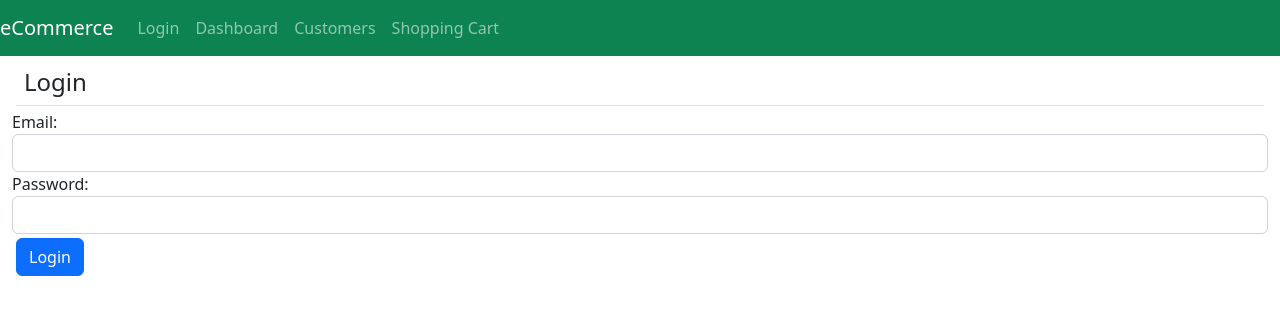
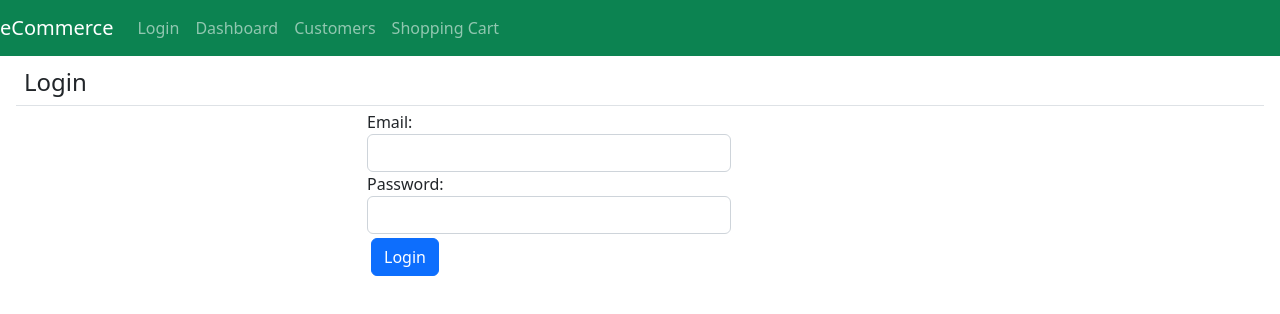
Before and after one commit to apisceva/eCommerce, a React (Create React App) app: page / in a window 1280 px wide. Shown: the top 314 px of the page. Built offline with nearby package versions, Linux system fonts and the light colour scheme.

Commit message:
final version

```diff
--- a/src/Login.jsx
+++ b/src/Login.jsx
@@ -8,10 +8,12 @@ export default class Login extends Component {
   render() {
     return (
       <div>
-        <h4 className="m-1 p-2 border-bottom">Login</h4>
-
+        <h4 className="m-1 p-2 border-bottom ">Login</h4>
+        <div class="container h-100">
+          <div class="row h-100 justify-content-center align-items-center">
+            <div class="col-10 col-md-8 col-lg-6">
               {/*Email starts*/}
-        <div className="form-group form-row">
+              <div className="form-group form-row col-lg-8">
                 <label className="col-lg-4">Email:</label>
                 <input
                   type="text"
@@ -25,7 +27,7 @@ export default class Login extends Component {
               {/*Email ends*/}
 
               {/*Password starts*/}
-        <div className="form-group form-row">
+              <div className="form-group form-row col-lg-8 ">
                 <label className="col-lg-4">Password:</label>
                 <input
                   type="password"
@@ -38,11 +40,17 @@ export default class Login extends Component {
               </div>
               {/*Password ends*/}
 
-        <div className="text-right">
+              <div className="col text-right">
                 {this.state.message}
-          <button className="btn btn-primary m-1" onClick={this.onLoginClick}>
+                <button
+                  className="btn btn-primary m-1 "
+                  onClick={this.onLoginClick}
+                >
                   Login
                 </button>
+              </div>
+            </div>
+          </div>
         </div>
       </div>
     );
--- a/src/Product.jsx
+++ b/src/Product.jsx
@@ -3,7 +3,6 @@ import React, { Component } from "react";
 export default class Product extends Component {
   constructor(props) {
     super(props);
-
     this.state = {
       product: this.props.product,
     };
```
Lines whose indentation alone changed are shown as unchanged.
